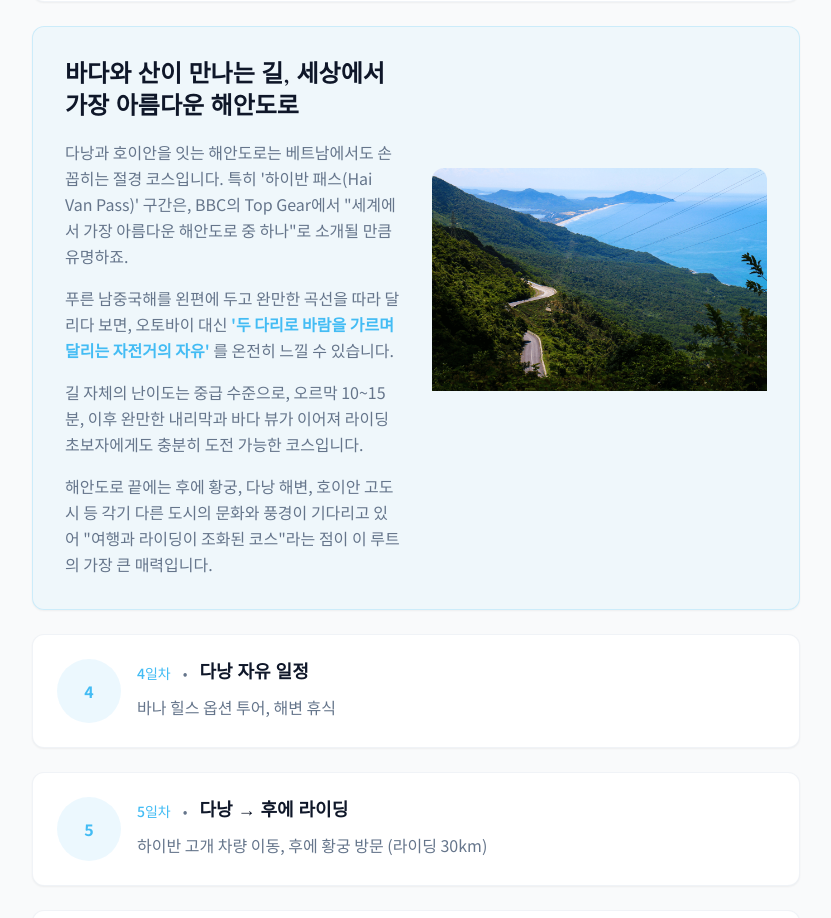
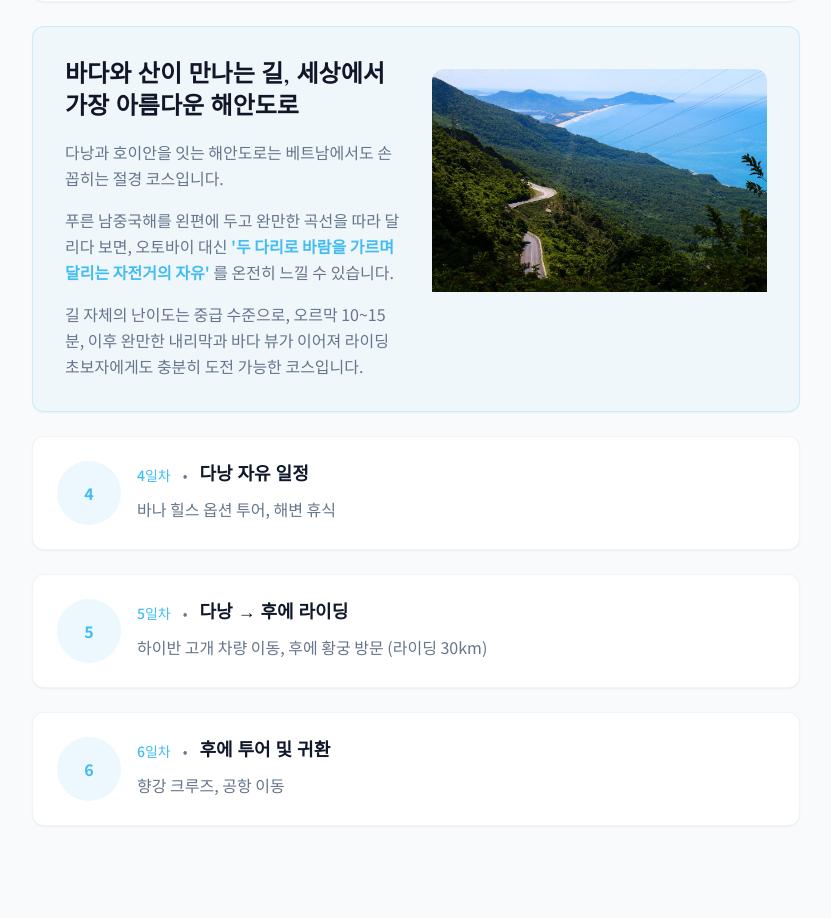
Before and after one commit to flowacademy-web/jancha-road-journeys, a React (Vite) app: page /vietnam/beach-route in a window 1280 px wide. Shown: the part 2180-3098 px from the top of the page, without its empty margins (224-1055 px from the left). Built offline with nearby package versions, Linux system fonts and the light colour scheme; the HTML template or start-up script is replaced by a standard one.

Commit message:
Update Vietnam Beach Route description

```diff
--- a/src/pages/courses/VietnamBeachRoute.tsx
+++ b/src/pages/courses/VietnamBeachRoute.tsx
@@ -157,22 +157,12 @@ const VietnamBeachRoute = () => {
                           <div className="space-y-4 text-muted-foreground leading-relaxed">
                             <p>
                               다낭과 호이안을 잇는 해안도로는 베트남에서도 손꼽히는 절경 코스입니다.
-                              특히 '하이반 패스(Hai Van Pass)' 구간은,
-                              BBC의 Top Gear에서 "세계에서 가장 아름다운 해안도로 중 하나"로 소개될 만큼 유명하죠.
                             </p>
                             <p>
-                              푸른 남중국해를 왼편에 두고 완만한 곡선을 따라 달리다 보면,
-                              오토바이 대신 <span className="text-primary font-semibold">'두 다리로 바람을 가르며 달리는 자전거의 자유'</span> 를 온전히 느낄 수 있습니다.
+                              푸른 남중국해를 왼편에 두고 완만한 곡선을 따라 달리다 보면, 오토바이 대신 <span className="text-primary font-semibold">'두 다리로 바람을 가르며 달리는 자전거의 자유'</span> 를 온전히 느낄 수 있습니다.
                             </p>
                             <p>
-                              길 자체의 난이도는 중급 수준으로,
-                              오르막 10~15분, 이후 완만한 내리막과 바다 뷰가 이어져
-                              라이딩 초보자에게도 충분히 도전 가능한 코스입니다.
-                            </p>
-                            <p>
-                              해안도로 끝에는 후에 황궁, 다낭 해변, 호이안 고도시 등
-                              각기 다른 도시의 문화와 풍경이 기다리고 있어
-                              "여행과 라이딩이 조화된 코스"라는 점이 이 루트의 가장 큰 매력입니다.
+                              길 자체의 난이도는 중급 수준으로, 오르막 10~15분, 이후 완만한 내리막과 바다 뷰가 이어져 라이딩 초보자에게도 충분히 도전 가능한 코스입니다.
                             </p>
                           </div>
                         </div>
```
